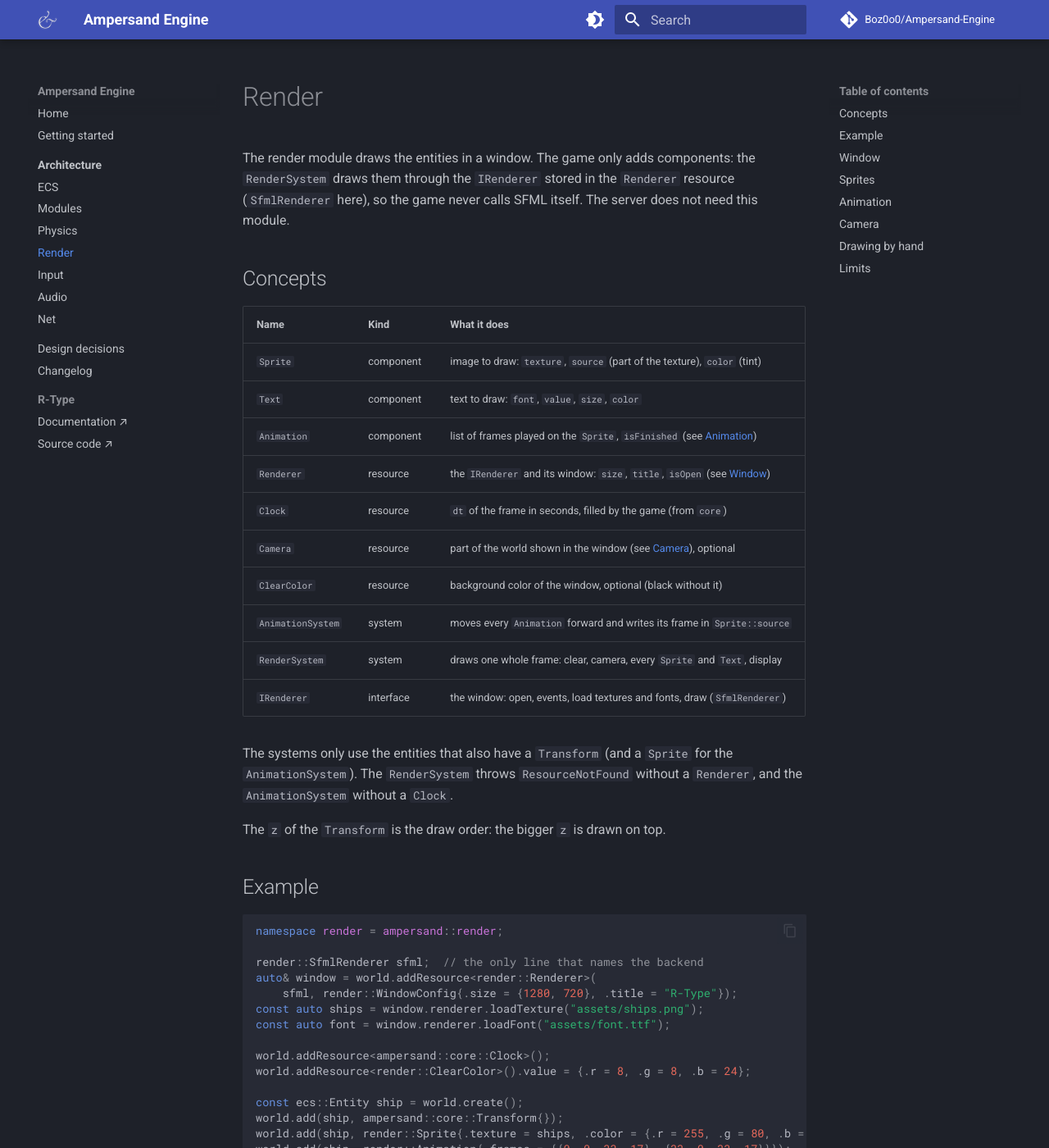
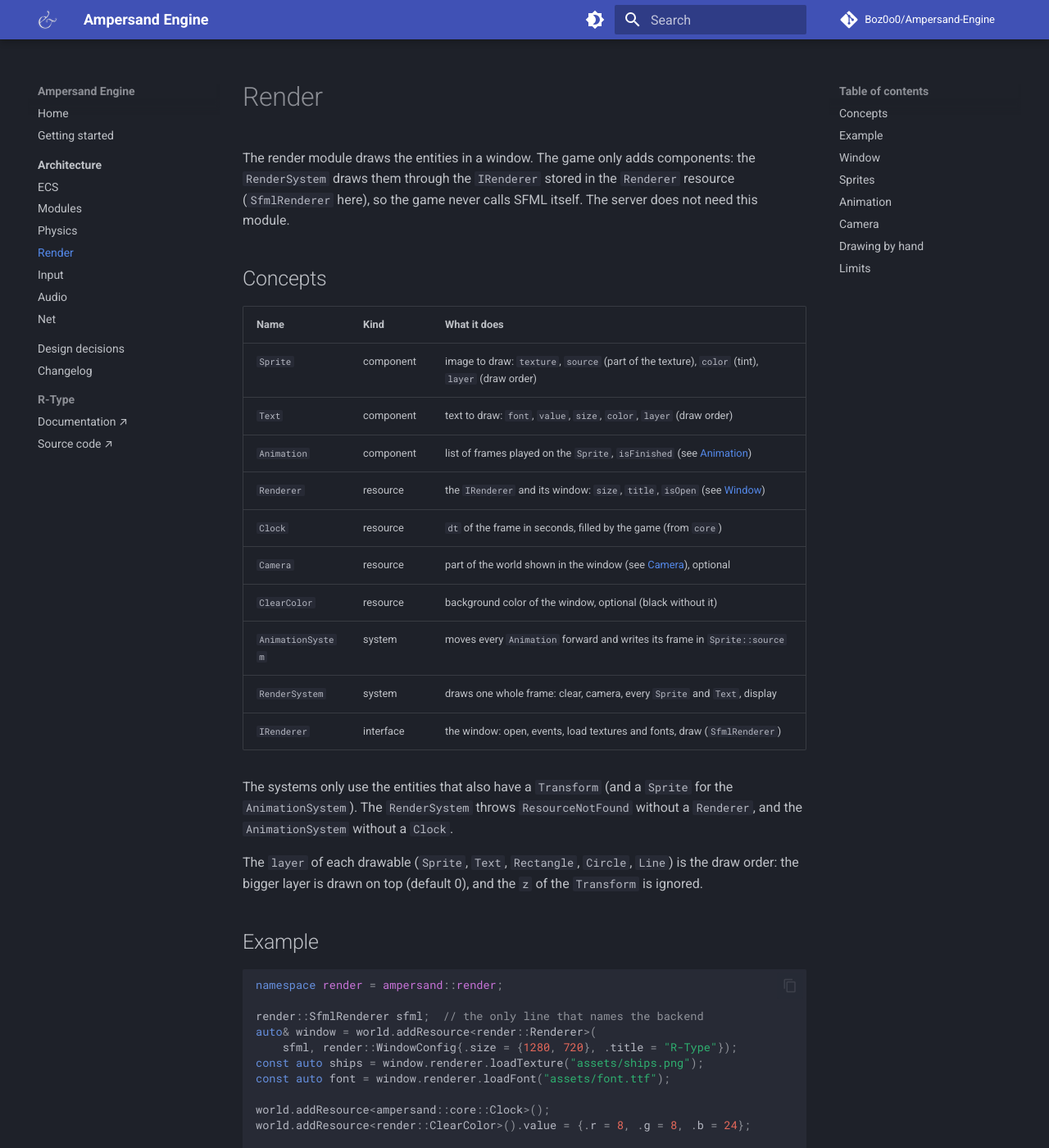
Before and after one commit to Boz0o0/Ampersand-Engine, an MkDocs documentation site: the page built from docs/mkdocs/architecture/render.md, in a window 1280 px wide and 1400 px high. Shown: the whole window at 82% size. Built offline with MkDocs 1.6.1 and Material for MkDocs 9.7.7, drawn with Linux system fonts in a browser that asks for light colours; comment, search, counter and statistics services are not loaded; some of the changed text lies outside the part shown.

Commit message:
feat(engine-render): addition of the layer param for drawable components

```diff
--- a/docs/mkdocs/architecture/render.md
+++ b/docs/mkdocs/architecture/render.md
@@ -9,8 +9,8 @@ The server does not need this module.
 
 | Name              | Kind      | What it does                                                                  |
 | ----------------- | --------- | ----------------------------------------------------------------------------- |
-| `Sprite`          | component | image to draw: `texture`, `source` (part of the texture), `color` (tint)      |
-| `Text`            | component | text to draw: `font`, `value`, `size`, `color`                                |
+| `Sprite`          | component | image to draw: `texture`, `source` (part of the texture), `color` (tint), `layer` (draw order) |
+| `Text`            | component | text to draw: `font`, `value`, `size`, `color`, `layer` (draw order)          |
 | `Animation`       | component | list of frames played on the `Sprite`, `isFinished` (see [Animation](#animation)) |
 | `Renderer`        | resource  | the `IRenderer` and its window: `size`, `title`, `isOpen` (see [Window](#window)) |
 | `Clock`           | resource  | `dt` of the frame in seconds, filled by the game (from `core`)                |
@@ -24,7 +24,9 @@ The systems only use the entities that also have a `Transform` (and a `Sprite`
 for the `AnimationSystem`). The `RenderSystem` throws `ResourceNotFound`
 without a `Renderer`, and the `AnimationSystem` without a `Clock`.
 
-The `z` of the `Transform` is the draw order: the bigger `z` is drawn on top.
+The `layer` of each drawable (`Sprite`, `Text`, `Rectangle`, `Circle`, `Line`)
+is the draw order: the bigger layer is drawn on top (default 0), and the `z` of
+the `Transform` is ignored.
 
 ## Example
 
@@ -174,7 +176,7 @@ so use one or the other, not both in the same frame.
 
 | Rule       | Value                                                                                    |
 | ---------- | ---------------------------------------------------------------------------------------- |
-| Dimensions | 2D only: `z` is the draw order, not a depth                                              |
+| Dimensions | 2D only: the `z` of the `Transform` is ignored, `layer` is the draw order                |
 | Components | `Sprite` and `Text` only: shapes (`Rectangle`, `Circle`, `Line`) are drawn by hand       |
 | Camera     | one for the whole window, stretched if the window does not have the ratio of its `size`  |
 | Assets     | a failed load returns `0`, and an entity with an unknown id is not drawn                 |
```
Also changed, not shown: CHANGELOG.md (+8 -0 lines), 8 other files.
